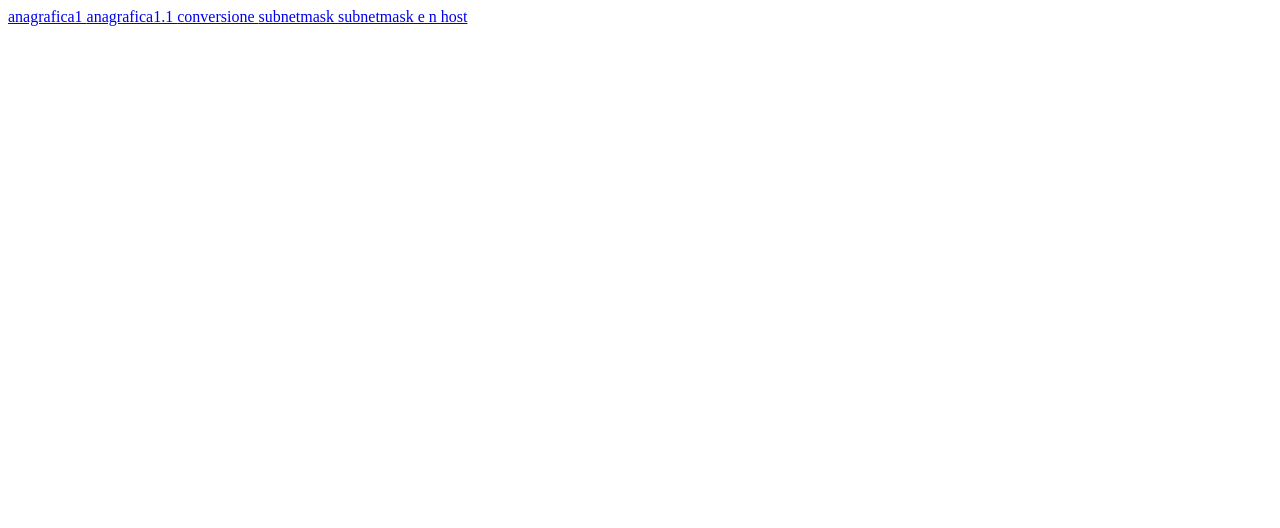
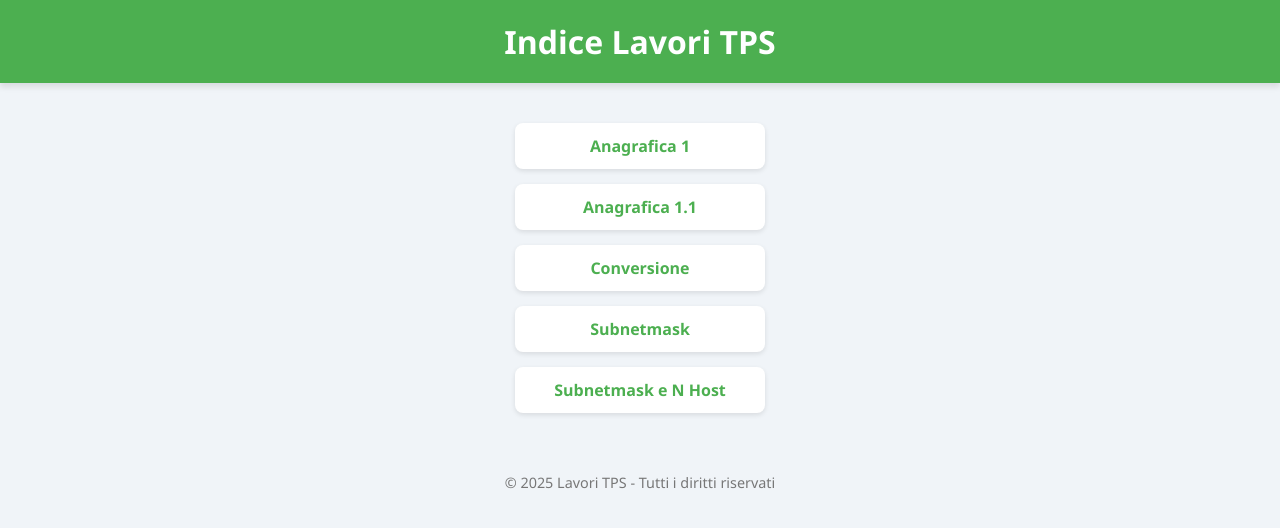
Before and after one commit to Rede-bah/Lavori-TPS, a plain HTML site: page index.html in a window 1280 px wide. Drawn offline with Linux system fonts and the light colour scheme.

Commit message:
Update index.html

```diff
--- a/index.html
+++ b/index.html
@@ -1,15 +1,88 @@
 <!DOCTYPE html>
-<html>
-  <body>
-    <a href="https://Rede-bah.github.io/Lavori-TPS/anagrafica.html">  anagrafica1
-    </a>
-    <a href="https://Rede-bah.github.io/Lavori-TPS/anagrafica1,1.html">  anagrafica1.1
-    </a>
-    <a href="https://Rede-bah.github.io/Lavori-TPS/conversione.html">  conversione
-    </a>
-    <a href="https://Rede-bah.github.io/Lavori-TPS/subnetmask.html">  subnetmask
-    </a>
-     <a href="https://Rede-bah.github.io/Lavori-TPS/subnet.html">  subnetmask e n host
-    </a>
-      </body>
+<html lang="it">
+<head>
+  <meta charset="UTF-8">
+  <meta name="viewport" content="width=device-width, initial-scale=1.0">
+  <title>Indice Lavori TPS</title>
+  <style>
+    /* Stile base della pagina */
+    body {
+      font-family: 'Segoe UI', Tahoma, Geneva, Verdana, sans-serif;
+      background: #f0f4f8;
+      color: #333;
+      margin: 0;
+      padding: 0;
+      display: flex;
+      flex-direction: column;
+      align-items: center;
+    }
+
+    header {
+      background-color: #4CAF50;
+      color: white;
+      width: 100%;
+      padding: 20px 0;
+      text-align: center;
+      box-shadow: 0 4px 6px rgba(0,0,0,0.1);
+    }
+
+    h1 {
+      margin: 0;
+      font-size: 2rem;
+    }
+
+    nav {
+      margin: 40px 0;
+      display: flex;
+      flex-direction: column;
+      gap: 15px;
+      width: 250px;
+    }
+
+    a {
+      text-decoration: none;
+      color: #4CAF50;
+      font-weight: bold;
+      padding: 12px 20px;
+      background: white;
+      border-radius: 8px;
+      box-shadow: 0 2px 5px rgba(0,0,0,0.1);
+      transition: all 0.3s ease;
+      text-align: center;
+    }
+
+    a:hover {
+      background-color: #4CAF50;
+      color: white;
+      transform: scale(1.05);
+      box-shadow: 0 4px 10px rgba(0,0,0,0.2);
+    }
+
+    footer {
+      margin-top: auto;
+      padding: 20px 0;
+      width: 100%;
+      text-align: center;
+      font-size: 0.9rem;
+      color: #777;
+    }
+  </style>
+</head>
+<body>
+  <header>
+    <h1>Indice Lavori TPS</h1>
+  </header>
+
+  <nav>
+    <a href="https://Rede-bah.github.io/Lavori-TPS/anagrafica.html">Anagrafica 1</a>
+    <a href="https://Rede-bah.github.io/Lavori-TPS/anagrafica1,1.html">Anagrafica 1.1</a>
+    <a href="https://Rede-bah.github.io/Lavori-TPS/conversione.html">Conversione</a>
+    <a href="https://Rede-bah.github.io/Lavori-TPS/subnetmask.html">Subnetmask</a>
+    <a href="https://Rede-bah.github.io/Lavori-TPS/subnet.html">Subnetmask e N Host</a>
+  </nav>
+
+  <footer>
+    &copy; 2025 Lavori TPS - Tutti i diritti riservati
+  </footer>
+</body>
 </html>
```
